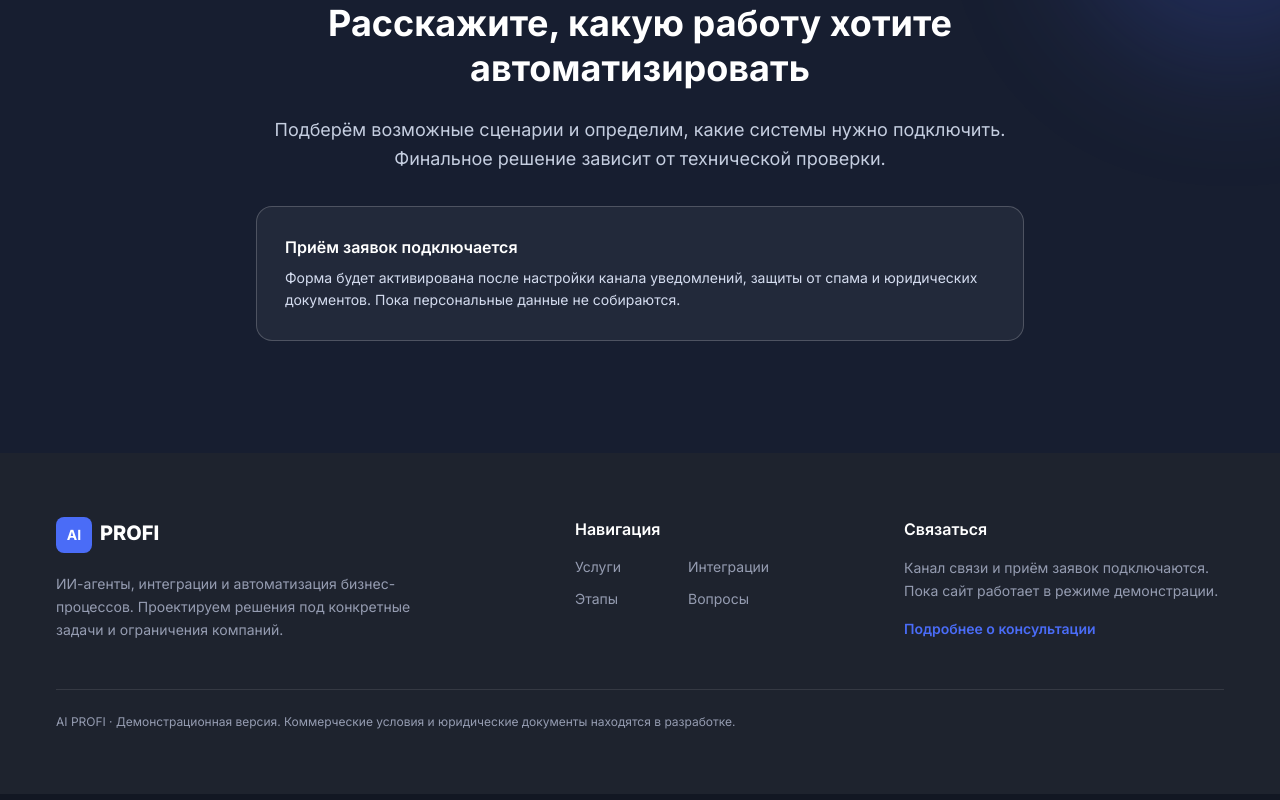
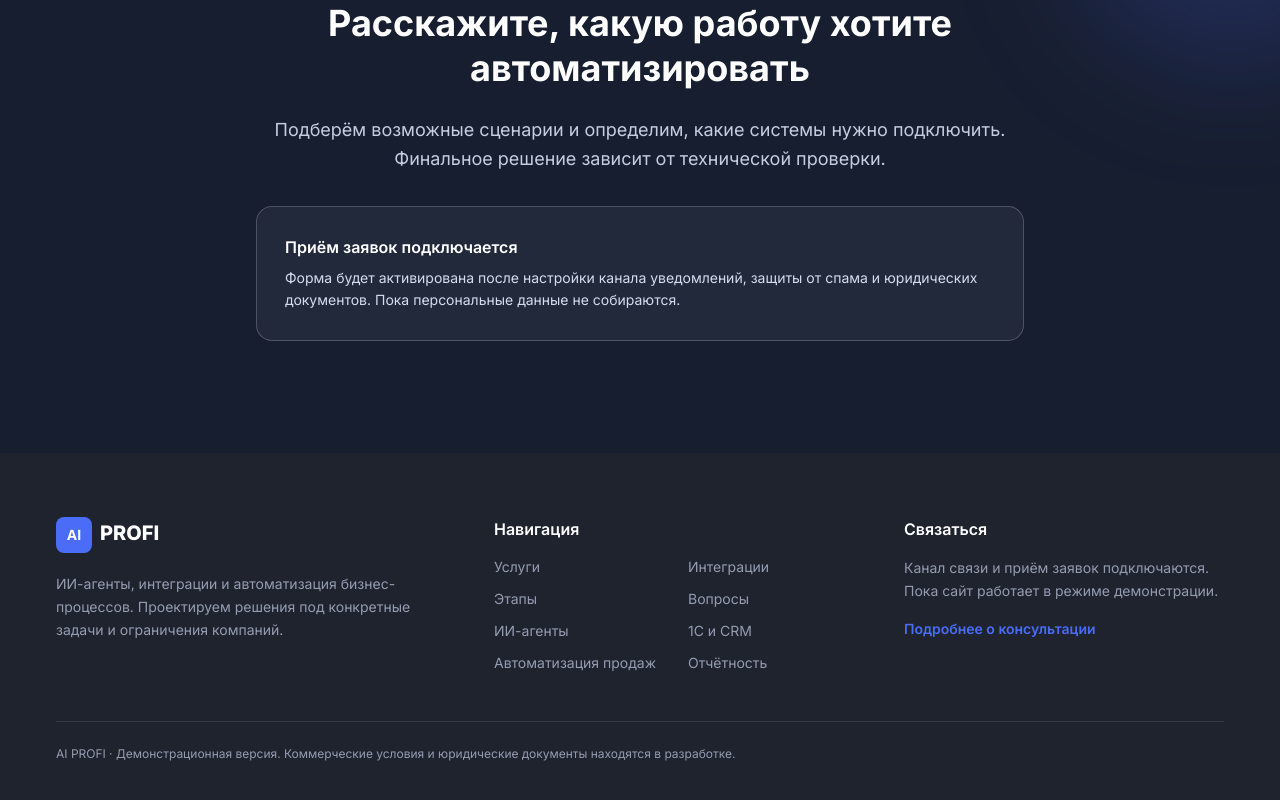
Before and after one commit to valhoroshev-web/ai-business-site, a Next.js app: page / in a window 1280 px wide. Shown: the part 5140-5940 px from the top of the page. Built offline with nearby package versions, Linux system fonts and the light colour scheme; no server answers.

Commit message:
feat: add internal navigation to new service pages

```diff
--- a/src/components/Footer/index.tsx
+++ b/src/components/Footer/index.tsx
@@ -5,6 +5,10 @@ const footerLinks = [
   { href: "/#integrations", label: "Интеграции" },
   { href: "/#process", label: "Этапы" },
   { href: "/#faq", label: "Вопросы" },
+  { href: "/services/ai-agents", label: "ИИ-агенты" },
+  { href: "/services/1c-crm", label: "1С и CRM" },
+  { href: "/services/sales-automation", label: "Автоматизация продаж" },
+  { href: "/services/reporting", label: "Отчётность" },
 ];
 
 export default function Footer() {
```
